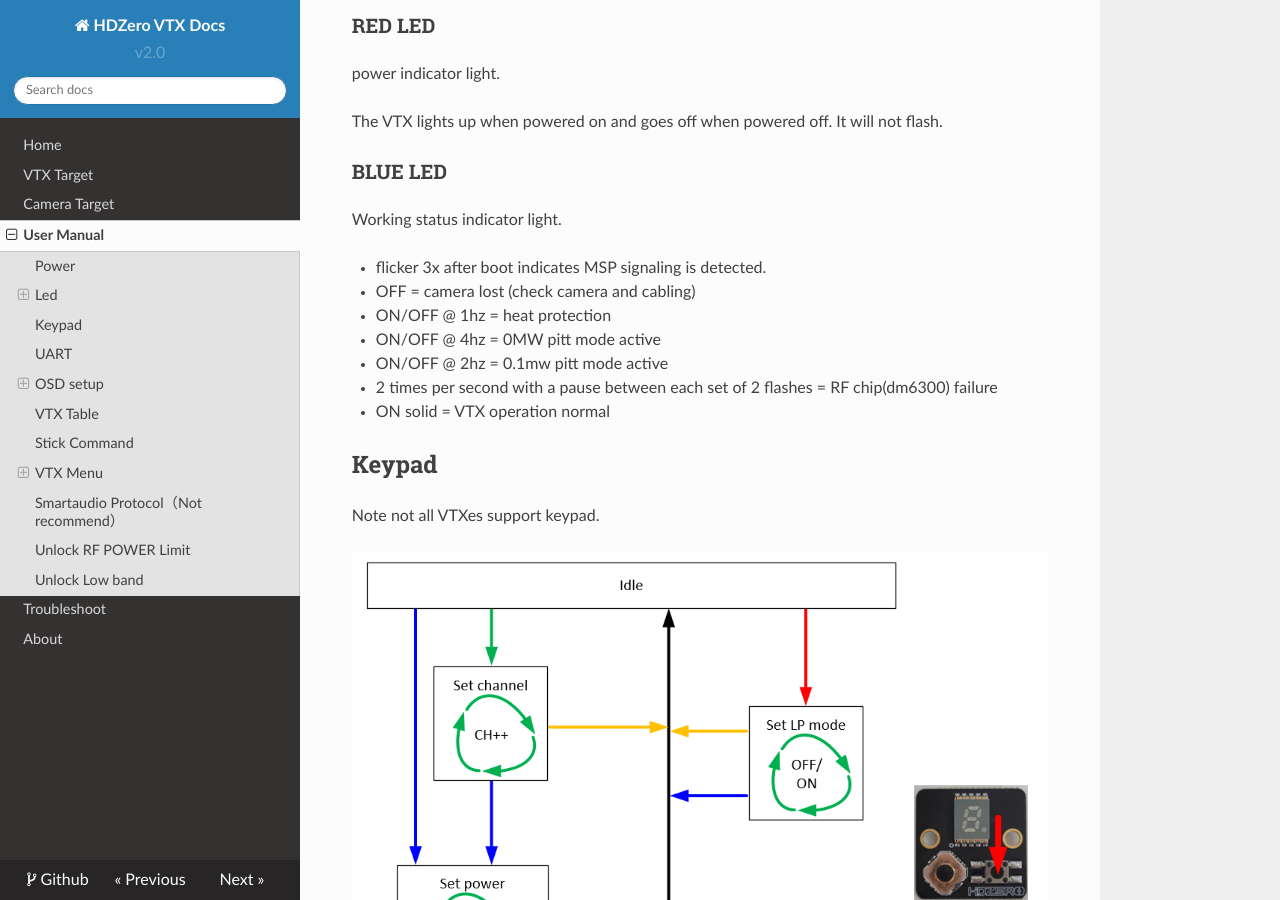
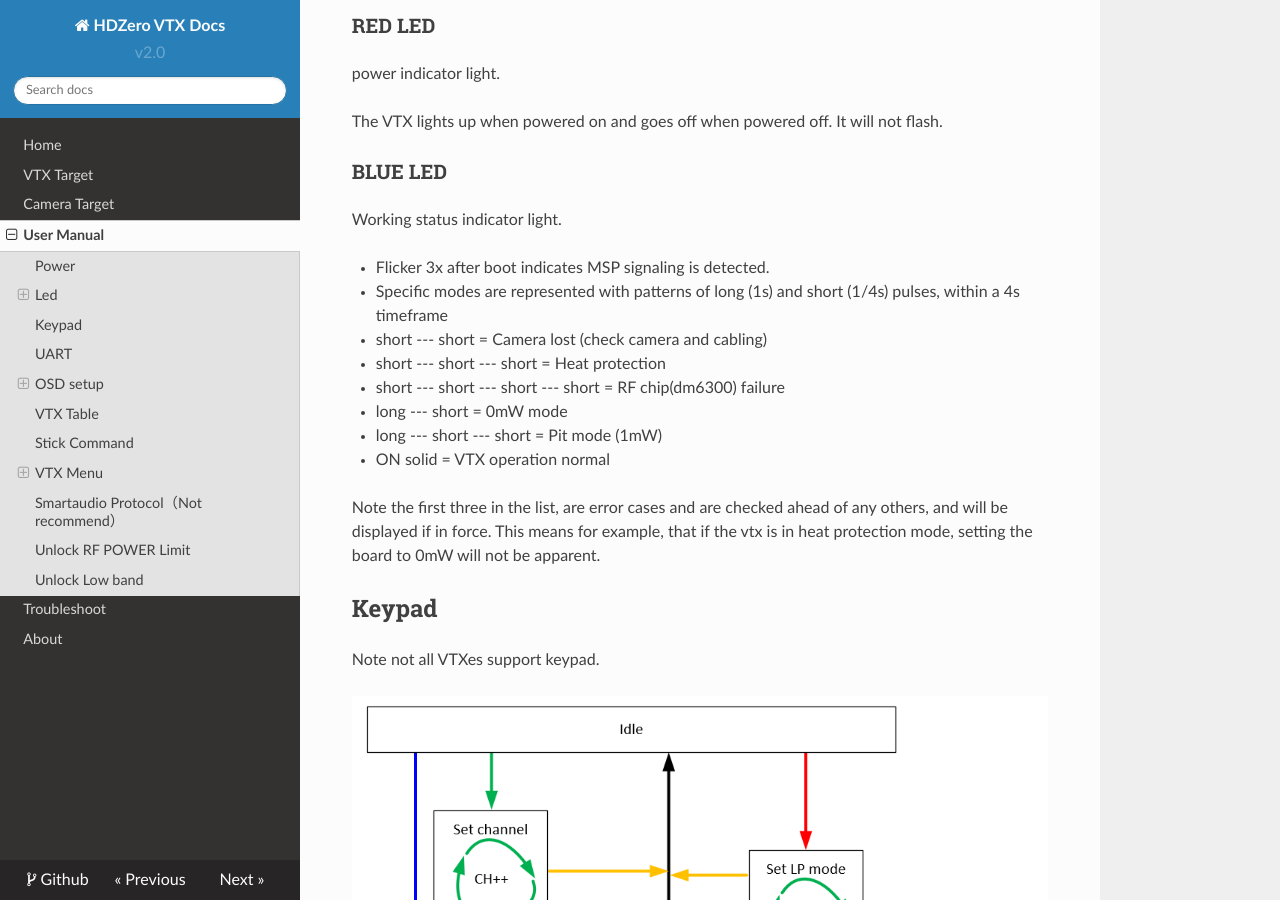
Before and after one commit to hd-zero/hdzero-vtx-docs, an MkDocs documentation site: the page built from docs/vtx_user_manual.md, in a window 1280 px wide and 900 px high, scrolled down 356 px. Built offline with MkDocs 1.6.1, drawn with Linux system fonts in a browser that asks for light colours; nearby versions of some CDN libraries.

Commit message:
Add LED diagnostics information

```diff
--- a/docs/vtx_user_manual.md
+++ b/docs/vtx_user_manual.md
@@ -18,13 +18,19 @@ The VTX lights up when powered on and goes off when powered off. It will not fla
 
 Working status indicator light.
 
-- flicker 3x after boot indicates MSP signaling is detected.
-- OFF = camera lost (check camera and cabling)
-- ON/OFF @ 1hz = heat protection
-- ON/OFF @ 4hz = 0MW pitt mode active
-- ON/OFF @ 2hz = 0.1mw pitt mode active
-- 2 times per second with a pause between each set of 2 flashes = RF chip(dm6300) failure
-- ON solid = VTX operation normal
+- Flicker 3x after boot indicates MSP signaling is detected.
+
+- Specific modes are represented with patterns of long (1s) and short (1/4s) pulses, within a 4s timeframe
+
+- short --- short                       = Camera lost (check camera and cabling)
+- short --- short --- short             = Heat protection
+- short --- short --- short --- short   = RF chip(dm6300) failure
+- long --- short                        = 0mW mode
+- long --- short --- short              = Pit mode (1mW)
+- ON solid                              = VTX operation normal
+
+Note the first three in the list, are error cases and are checked ahead of any others, and will be displayed if in force.
+This means for example, that if the vtx is in heat protection mode, setting the board to 0mW will not be apparent.
 
 ## Keypad
 
```
